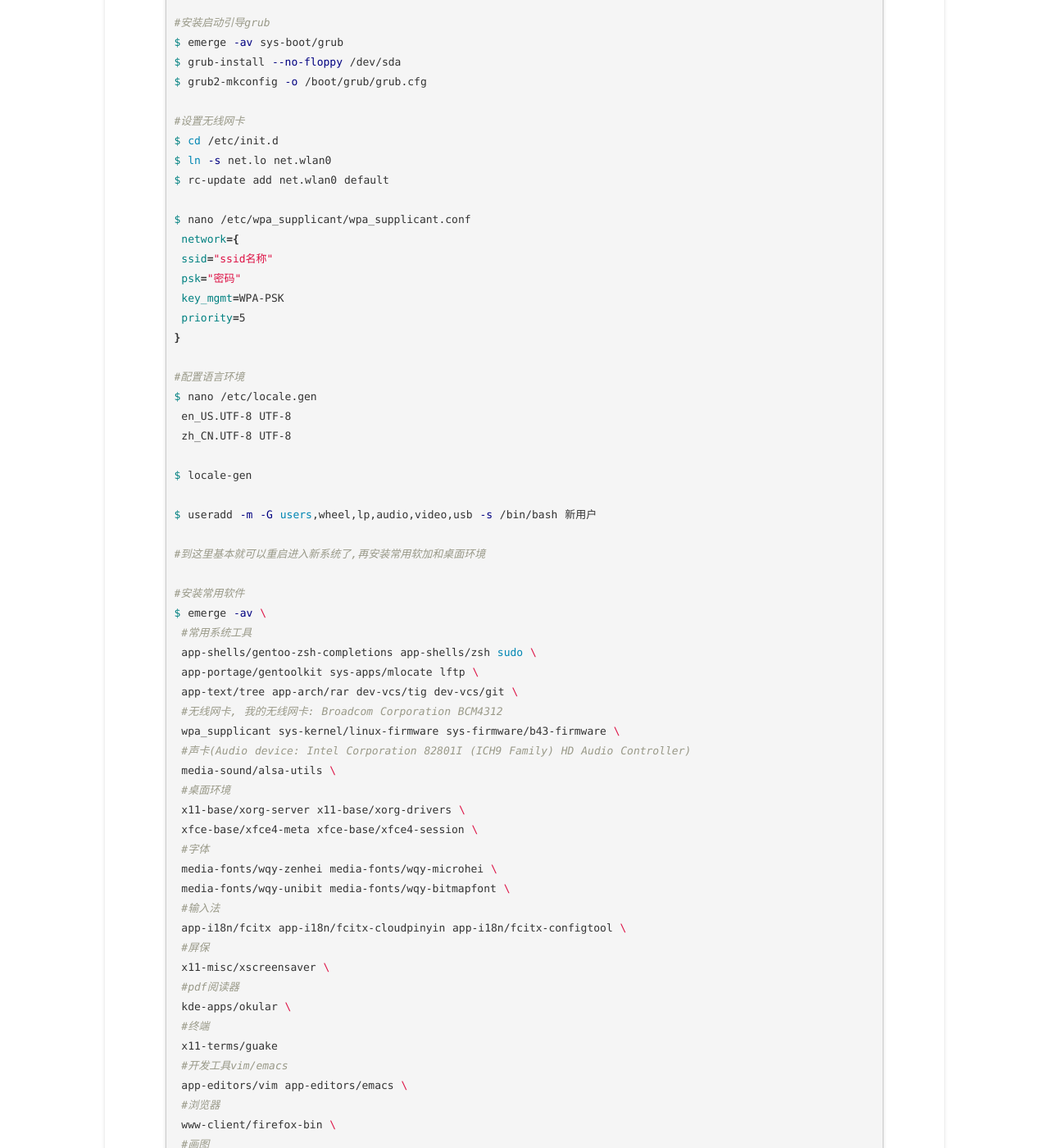
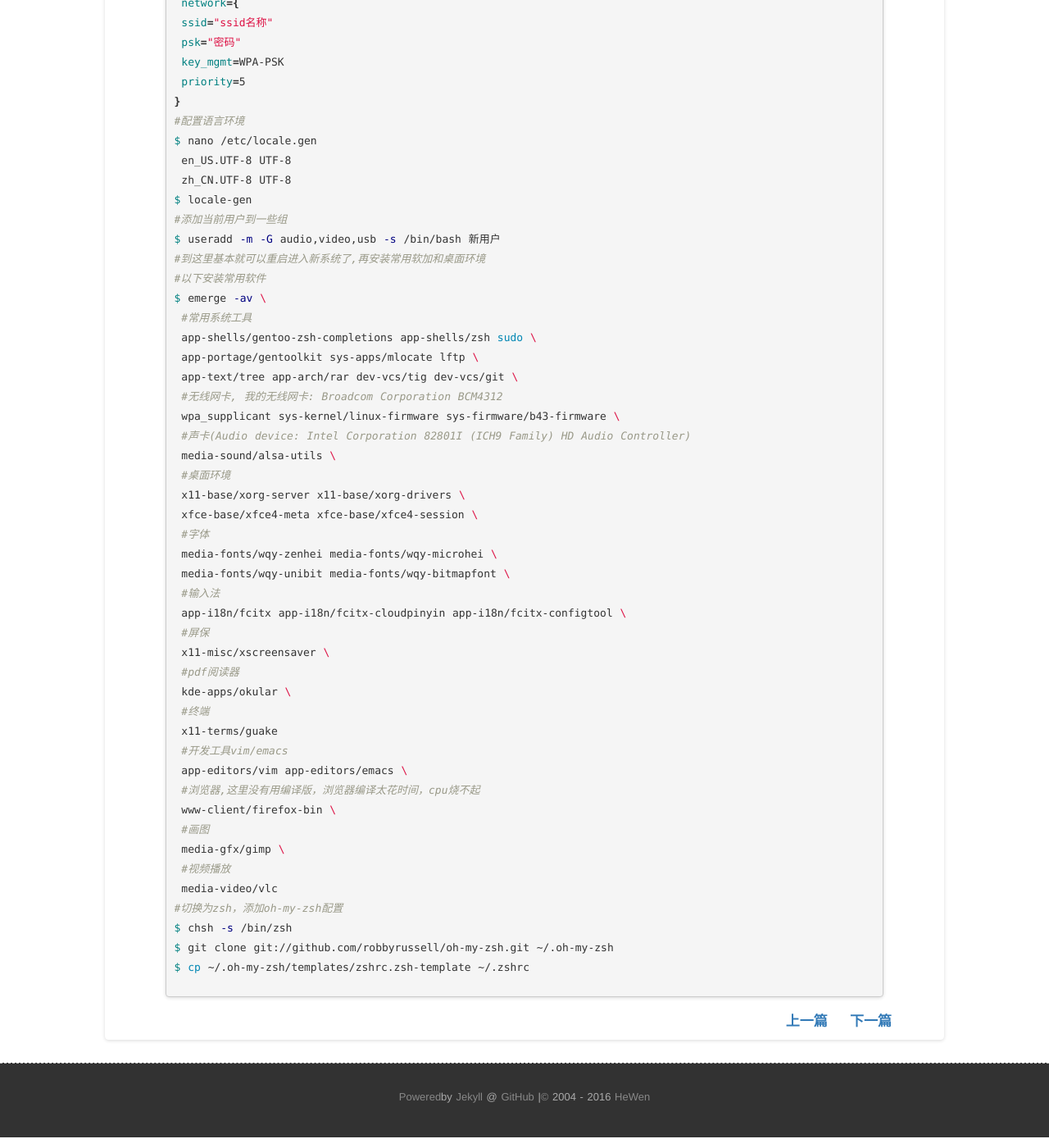
Before and after one commit to hewen/hewen.github.io, a Jekyll site: the page built from _posts/2014-01-26-startGentoo.md, in a window 1280 px wide and 1400 px high, scrolled down 3888 px. Shown: the whole window at 82% size. Built offline with Jekyll 4.4.1, drawn with Linux system fonts in a browser that asks for light colours; Markdown is read by kramdown in place of the engine named in the settings; comment, search, counter and statistics services are not loaded; some of the changed text lies outside the part shown.

Commit message:
Adjustment text format

```diff
--- a/_config.yml
+++ b/_config.yml
@@ -7,7 +7,7 @@ email: wen.bin.he@foxmail.com
 github: hewen
 highlighter: pygments
 safe: true
-paginate: 6
+paginate: 5
 truncate: 200
 about: "<ul><li>PHPer</li>
         <li>Linux业余爱好者</li>
--- a/_posts/2014-01-26-startGentoo.md
+++ b/_posts/2014-01-26-startGentoo.md
@@ -49,11 +49,9 @@ sudo mount /dev/sda2 /mnt/gentoo/home; \
 sudo mount -t proc none /mnt/gentoo/proc; \
 sudo mount --rbind /sys /mnt/gentoo/sys; \
 sudo mount --rbind /dev /mnt/gentoo/dev
-
 # 我基本在163下载stage3,portage最新的包,分别解压到 /mnt/gentoo/目录和/mnt/gentoo/usr
 # http://mirrors.163.com/gentoo/releases/x86/autobuilds/current-stage3-i686/
 # http://mirrors.163.com/gentoo/snapshots/
-
 $ wget http://mirrors.163.com/gentoo/releases/x86/autobuilds/\
 current-stage3-i686/stage3-i686-20151020.tar.bz2
 $ wget http://mirrors.163.com/gentoo/snapshots/portage-latest.tar.bz2
@@ -64,9 +62,7 @@ $ cp -L /etc/resolv.conf /mnt/gentoo/etc
 #切到新系统
 $ sudo chroot /mnt/gentoo /bin/bash
 #修改make.conf
-
 $ nano make.conf
-
 CFLAGS="-O2 -march=i686 -pipe"
 CXXFLAGS="${CFLAGS}"
 CHOST="i686-pc-linux-gnu"
@@ -80,7 +76,7 @@ PKG_CONFIG_PATH="/usr/lib/pkgconfig"
 LINGUAS="zh zh_CN zh_CN.UTF-8 en"
 VIDEO_CARDS="intel"
 ALSA_CARDS="hda-intel"
-
+#镜像地址,使用国内的更新下载会快些
 GENTOO_MIRRORS="http://mirrors.163.com/gentoo/ \
 http://mirrors.sohu.com/gentoo/ \
 http://mirrors.aliyun.com/gentoo/ \
@@ -92,24 +88,19 @@ http://ftp.ucsb.edu/pub/mirrors/linux/gentoo/ \
 http://mirrors.tuna.tsinghua.edu.cn/gentoo/ \
 http://mirrors.ustc.edu.cn/gentoo/ \
 http://mirror.bjtu.edu.cn/gentoo/"
-
 #修改同步portage为国内地址
 $ mkdir /etc/portage/repos.conf/
 $ nano /etc/portage/repos.conf/gentoo.conf
-
 [DEFAULT]
 main-repo = gentoo
-
 [gentoo]
 location = /usr/portage
 sync-type = rsync
 sync-uri = rsync://mirrors.ustc.edu.cn/gentoo-portage
 auto-sync = yes
-
 #同步portage
 $ emerge -av eix
 $ eix-sync
-
 #设置时区
 $ cp /usr/share/zoneinfo/Asia/Shanghai /etc/localtime
 $ echo "Asia/Shanghai" > /etc/timezone
@@ -129,24 +120,21 @@ $ make -j3
 $ make modules -j3
 $ make -j3 modules_install
 $ make install
-
 #设置分区表
 $ nano /etc/fstab
 #设置键盘
 $ nano /etc/conf.d/keymaps
 #设置root密码
 $ passwd
-
 #安装启动引导grub
 $ emerge -av sys-boot/grub
 $ grub-install --no-floppy /dev/sda
 $ grub2-mkconfig -o /boot/grub/grub.cfg
-
 #设置无线网卡
 $ cd /etc/init.d
 $ ln -s net.lo net.wlan0
 $ rc-update add net.wlan0 default
-
+#无线网卡配置文件,可添加多个wifi配置
 $ nano /etc/wpa_supplicant/wpa_supplicant.conf
  network={
  ssid="ssid名称"
@@ -154,19 +142,15 @@ $ nano /etc/wpa_supplicant/wpa_supplicant.conf
  key_mgmt=WPA-PSK
  priority=5
 }
-
 #配置语言环境
 $ nano /etc/locale.gen
  en_US.UTF-8 UTF-8
  zh_CN.UTF-8 UTF-8
-
 $ locale-gen
-
-$ useradd -m -G users,wheel,lp,audio,video,usb -s /bin/bash 新用户
-
+#添加当前用户到一些组
+$ useradd -m -G audio,video,usb -s /bin/bash 新用户
 #到这里基本就可以重启进入新系统了,再安装常用软加和桌面环境
-
-#安装常用软件
+#以下安装常用软件
 $ emerge -av \
  #常用系统工具
  app-shells/gentoo-zsh-completions app-shells/zsh sudo \
@@ -192,11 +176,14 @@ $ emerge -av \
  x11-terms/guake
  #开发工具vim/emacs
  app-editors/vim app-editors/emacs \
- #浏览器
+ #浏览器,这里没有用编译版，浏览器编译太花时间，cpu烧不起
  www-client/firefox-bin \
  #画图
  media-gfx/gimp \
  #视频播放
  media-video/vlc
-
+#切换为zsh，添加oh-my-zsh配置
+$ chsh -s /bin/zsh
+$ git clone git://github.com/robbyrussell/oh-my-zsh.git ~/.oh-my-zsh
+$ cp ~/.oh-my-zsh/templates/zshrc.zsh-template ~/.zshrc
 {% endhighlight %}
```
Also changed, not shown: _layouts/default.html (+0 -13 lines), _posts/2013-12-04-myWacom.md (+1 -1 lines), _posts/2016-03-10-netProxy.md (+1 -1 lines), book/index.md (+1 -1 lines).
